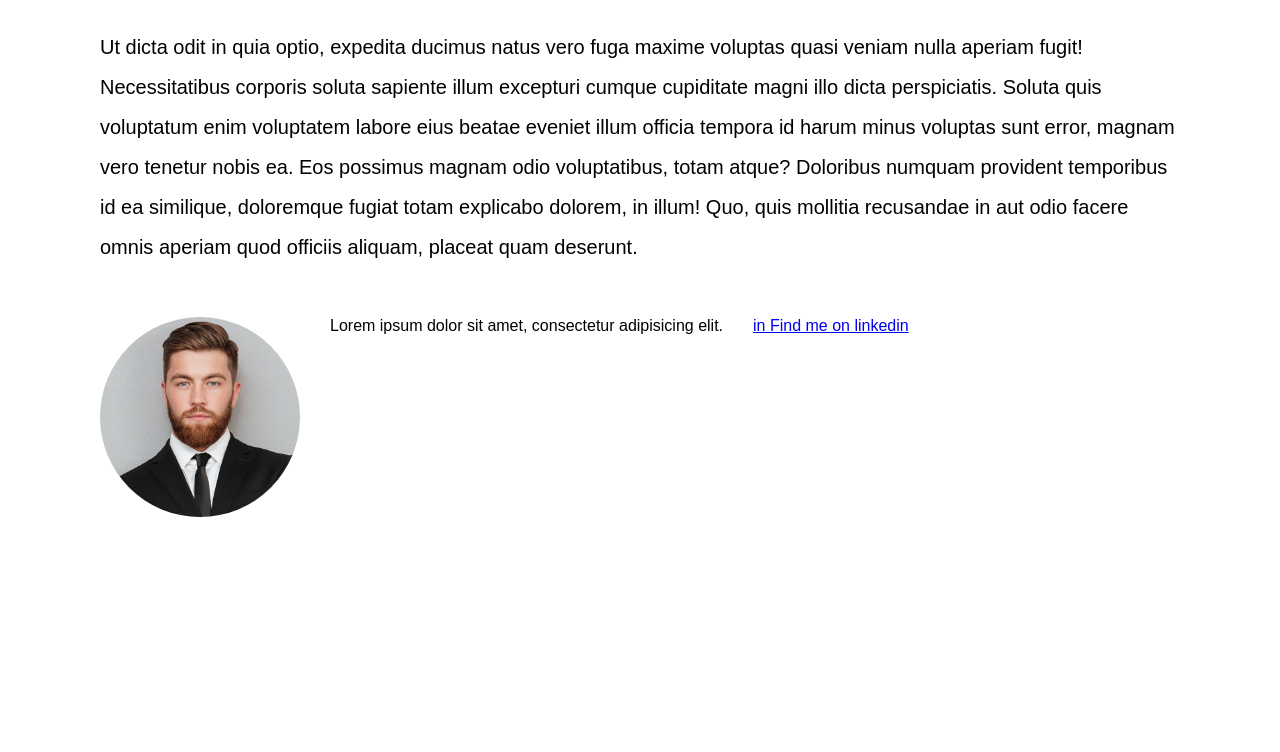
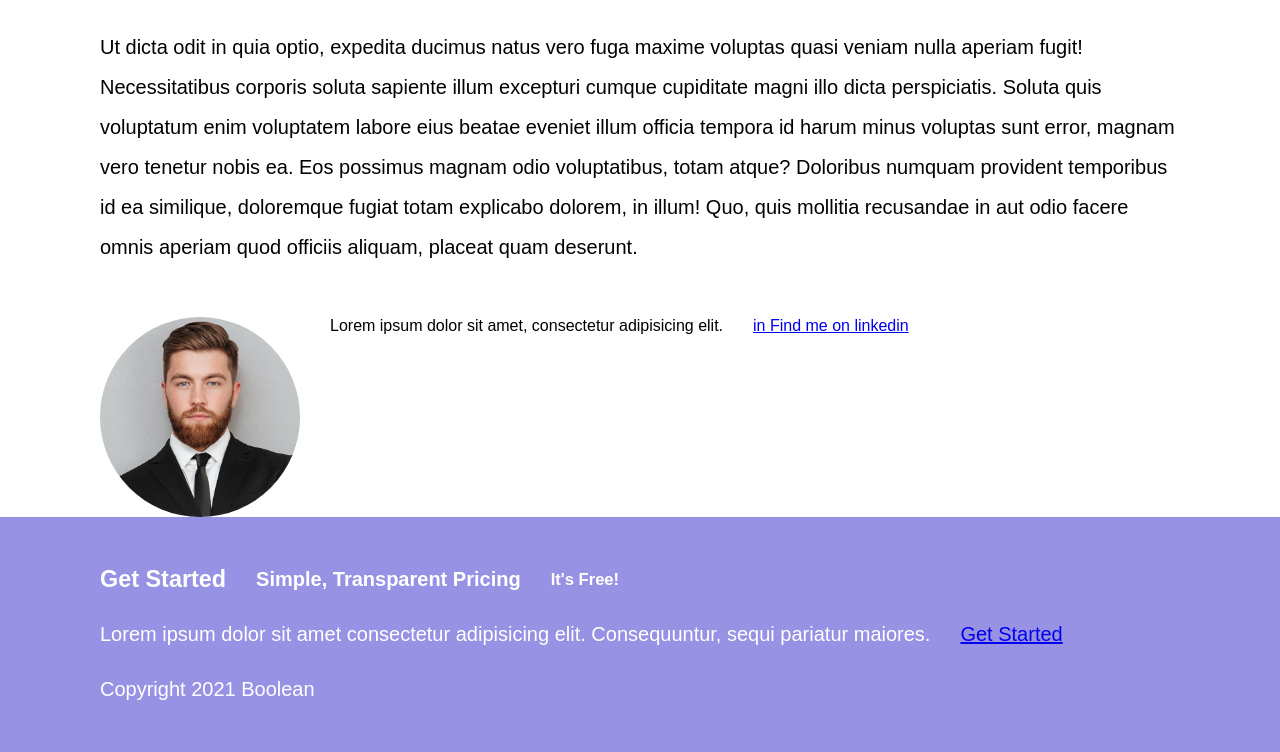
Before and after one commit to FerrariMarc0/htmlcss-responsive-layout, a plain HTML site: page index.html in a window 1280 px wide. Shown: the part 8326-9078 px from the top of the page. Before the commit the page ends 8843 px from the top, so only its background shows below. Drawn offline with Linux system fonts and the light colour scheme.

Commit message:
footer-top

```diff
--- a/css/style.css
+++ b/css/style.css
@@ -222,6 +222,19 @@ header{
 .find-me{
     padding-left: 6.25rem;
 }
+/***************************
+        FOOTER-TOP
+****************************/
+.footer-top{
+    align-items: center;
+    padding: 3.125rem 6.25rem;
+    font-size: 1.25rem;
+    line-height: 1.5625rem;
+    text-align: center;
+}
+/***************************
+           FOOTER
+****************************/
 /*@media screen and (min-width: 768px){
 
 }
--- a/index.html
+++ b/index.html
@@ -183,9 +183,19 @@
                 </div>
             </div>
         </section>
+
+        <section>
+            <div id="card" class="flex column footer-top">
+                <h3>Get Started</h3>
+                <h4>Simple, Transparent Pricing</h4>
+                <h5>It's Free!</h5>
+                <p>Lorem ipsum dolor sit amet consectetur adipisicing elit. Consequuntur, sequi pariatur maiores.</p>
+                <a href="#">Get Started</a>
+                <span>Copyright 2021 Boolean</span>
+            </div>
+        </section>
     </main>
     <footer>
-
 
     </footer>
 </body>
```
